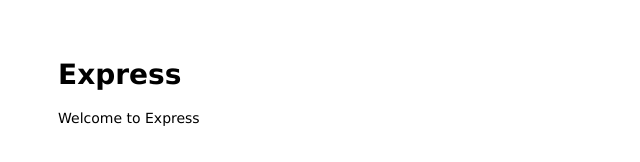
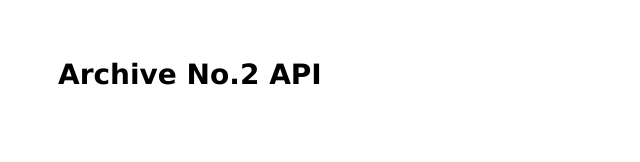
Before and after one commit to baoqii/archive-no2-api, a website: page public/index.html in a window 1280 px wide. Shown: the whole page, without its empty margins (0-640 px from the left). Drawn offline with Linux system fonts and the light colour scheme.

Commit message:
Change default index page

```diff
--- a/public/index.html
+++ b/public/index.html
@@ -1,13 +1,10 @@
 <html>
+  <head>
+    <title>Archive No.2 API</title>
+    <link rel="stylesheet" href="/stylesheets/style.css" />
+  </head>
 
-<head>
-  <title>Express</title>
-  <link rel="stylesheet" href="/stylesheets/style.css">
-</head>
-
-<body>
-  <h1>Express</h1>
-  <p>Welcome to Express</p>
-</body>
-
+  <body>
+    <h1>Archive No.2 API</h1>
+  </body>
 </html>
```
